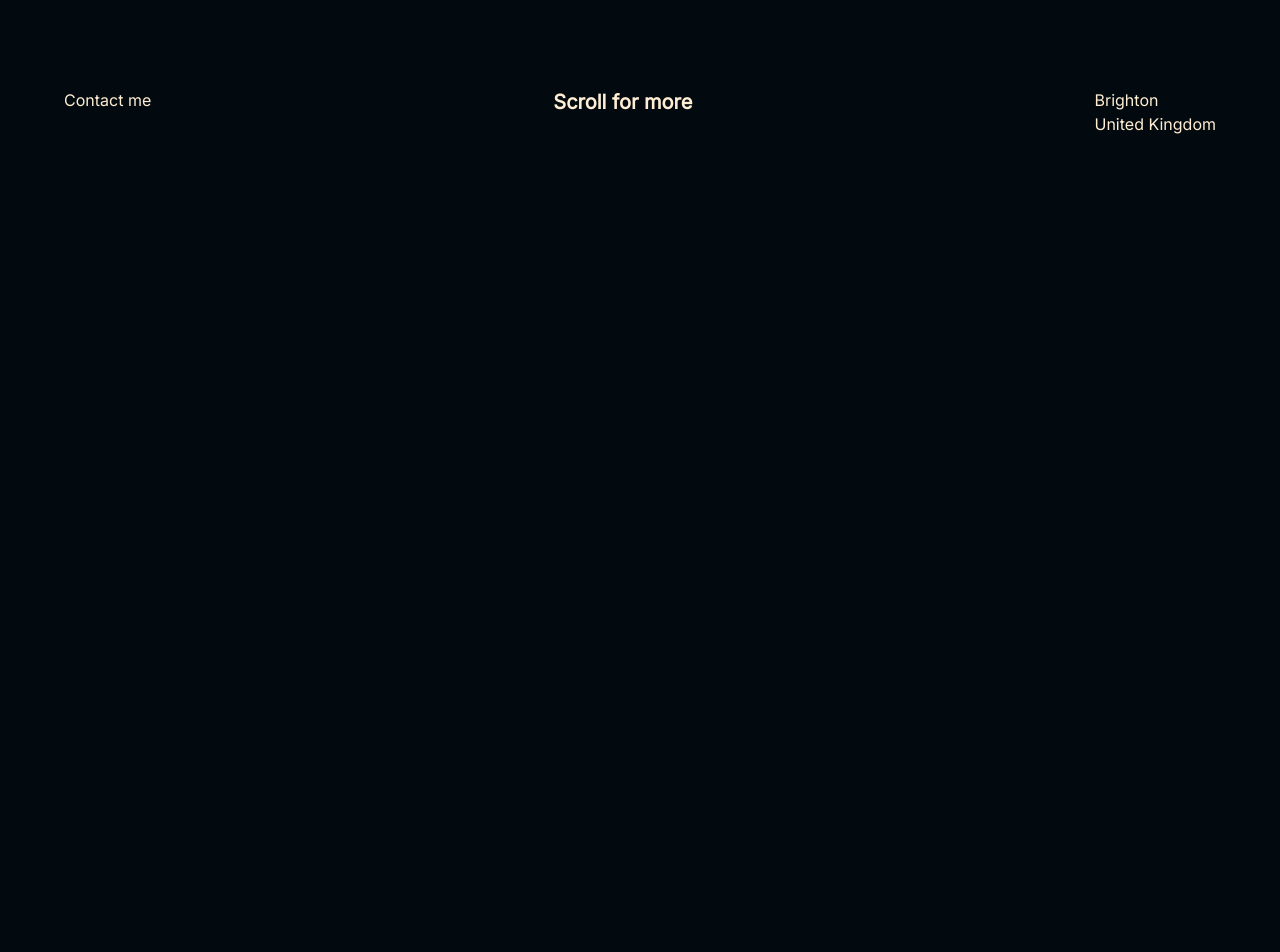
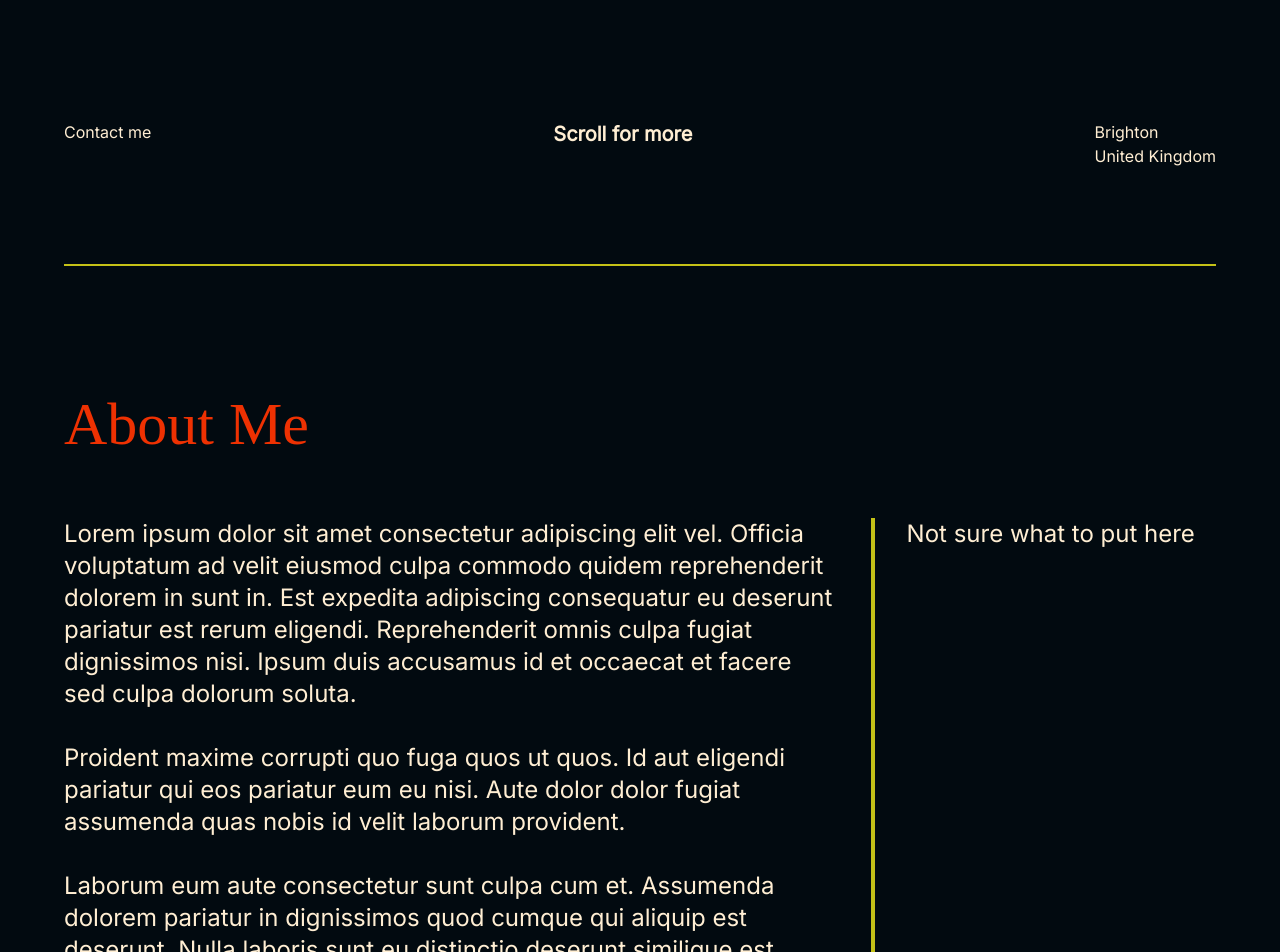
Before and after one commit to CaptainTriton10/Portfolio, a React (Vite) app: page / in a window 1280 px wide. Shown: the part 600-1552 px from the top of the page. Built offline with nearby package versions, Linux system fonts and the light colour scheme; a web font is replaced by a local one.

Commit message:
feat: added basic about me structure

```diff
--- a/src/App.tsx
+++ b/src/App.tsx
@@ -1,9 +1,12 @@
+import AboutMe from './components/AboutMe';
 import Landing from './components/Landing';
 
 function App() {
   return (
-    <div className="h-800 bg-background">
+    <div className="p-16 bg-background">
       <Landing />
+      <div className="bg-accent w-full h-0.5" />
+      <AboutMe />
     </div>
   );
 }
--- /dev/null
+++ b/src/components/AboutMe.tsx
@@ -0,0 +1,28 @@
+function AboutMe() {
+  return (
+    <div>
+      <h2 className="mt-32 text-6xl font-bartle text-primary">About Me</h2>
+      <div className="mt-16 flex flex-row justify-between">
+        <p className="text-2xl">
+          Lorem ipsum dolor sit amet consectetur adipiscing elit vel. Officia voluptatum ad velit
+          eiusmod culpa commodo quidem reprehenderit dolorem in sunt in. Est expedita adipiscing
+          consequatur eu deserunt pariatur est rerum eligendi. Reprehenderit omnis culpa fugiat
+          dignissimos nisi. Ipsum duis accusamus id et occaecat et facere sed culpa dolorum soluta.
+          <br />
+          <br />
+          Proident maxime corrupti quo fuga quos ut quos. Id aut eligendi pariatur qui eos pariatur
+          eum eu nisi. Aute dolor dolor fugiat assumenda quas nobis id velit laborum provident.
+          <br />
+          <br />
+          Laborum eum aute consectetur sunt culpa cum et. Assumenda dolorem pariatur in dignissimos
+          quod cumque qui aliquip est deserunt. Nulla laboris sunt eu distinctio deserunt similique
+          est.
+        </p>
+        <div className="bg-accent h-xl w-4 mx-8" />
+        <p className="text-2xl w-400">Not sure what to put here</p>
+      </div>
+    </div>
+  );
+}
+
+export default AboutMe;
--- a/src/components/Landing.tsx
+++ b/src/components/Landing.tsx
@@ -1,14 +1,14 @@
 function Landing() {
   return (
-    <div className="p-16 h-dvh flex flex-col justify-between">
-      <div>
+    <div className="h-dvh flex flex-col justify-between">
+      <div className="flex flex-col gap-8">
         <h1 className="text-primary text-9xl font-bartle">James Mather</h1>
         <p className="text-4xl">
           lorem ipsum dolor sit amet consectetur adipiscing elit tempor deleniti in minim aute
           dolore magna voluptatum
         </p>
       </div>
-      <div className="flex flex-row justify-between">
+      <div className="flex mb-24 flex-row justify-between">
         <p>Contact me</p>
         <p className="font-semibold text-xl">Scroll for more</p>
         <div>
```
